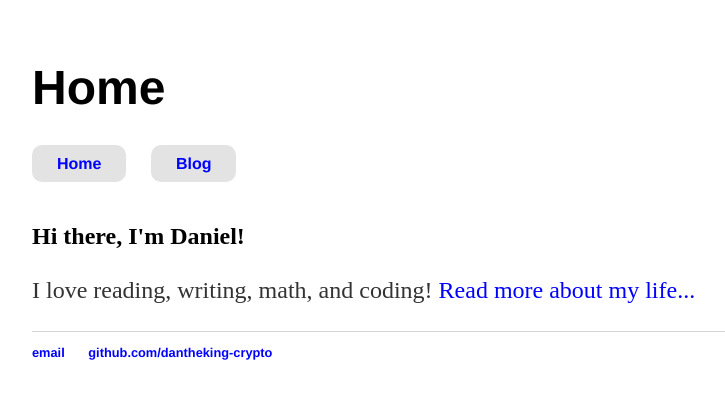
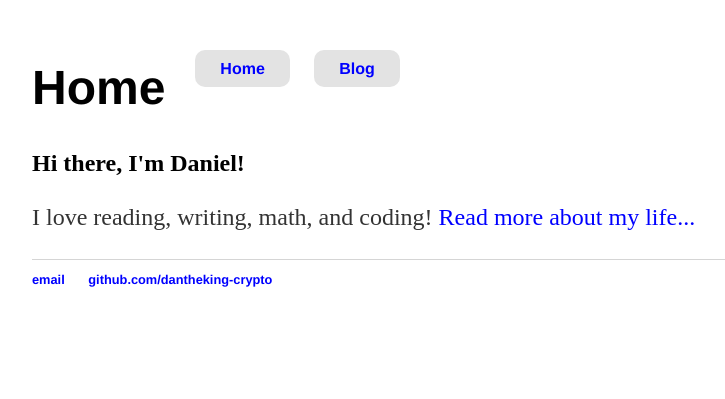
Before and after one commit to danielzsh/devo1ution.github.io, a Jekyll site: the page built from index.html, in a window 1280 px wide. Shown: the top 399 px of the page, without its empty margins (160-885 px from the left). Built offline with Jekyll 4.4.1, drawn with Linux system fonts in a browser that asks for light colours.

Commit message:
Update main.css

```diff
--- a/css/main.css
+++ b/css/main.css
@@ -43,6 +43,13 @@ a {
 h1 {
     font-size: 3em;
     font-family:'Helvetica', 'Arial', 'Sans-Serif';
+    float: left;
+    margin-block-start: 0em;
+    margin-block-end: 0em;
+    padding: 0px 30px 0px 0px;
+}
+h2 {
+    margin-block-start: 3em;
 }
 p {
     font-size: 1.5em;
```
